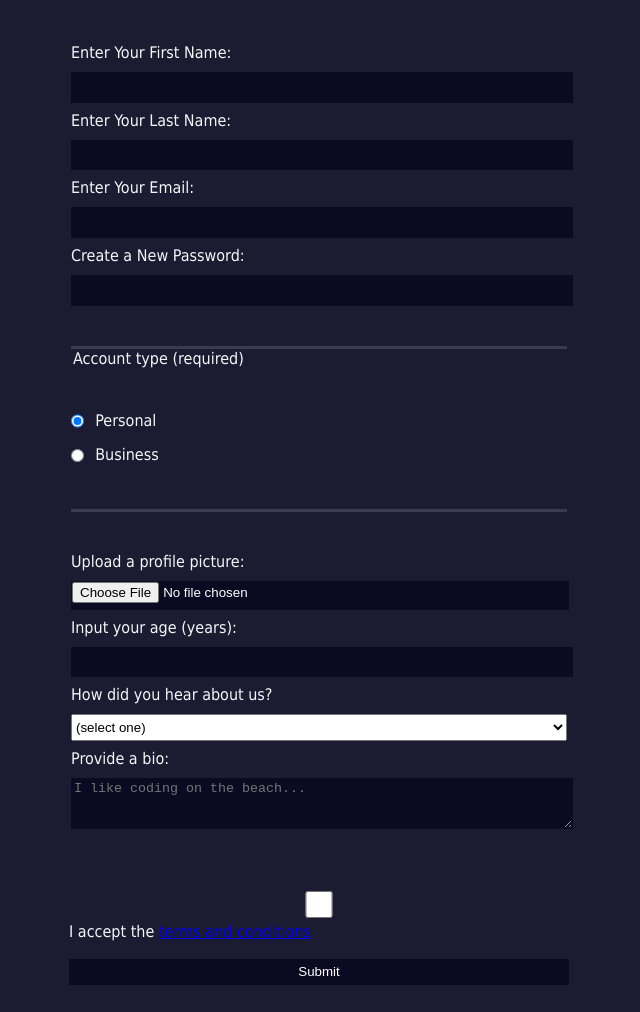
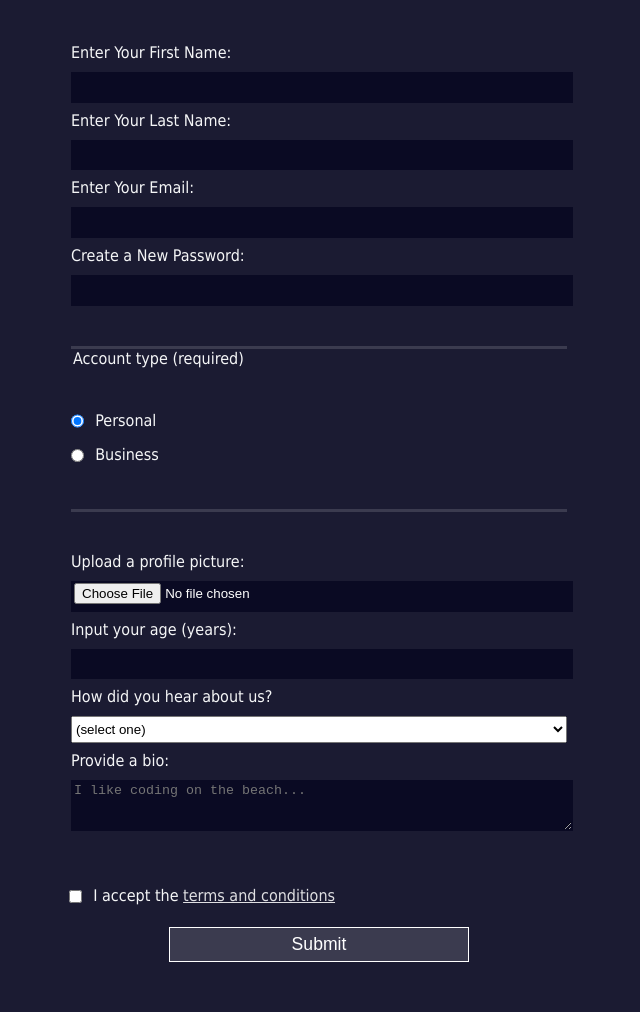
Before and after one commit to TatjanaOcedova/Registration-Form, a plain HTML site: page index.html in a window 1280 px wide. Shown: the part 134-1146 px from the top of the page, without its empty margins (321-961 px from the left). Before the commit the page ends 1119 px from the top, so only its background shows below. Drawn offline with Linux system fonts and the light colour scheme.

Commit message:
Add css and some update html

```diff
--- a/index.html
+++ b/index.html
@@ -38,7 +38,7 @@
           </label>
         </fieldset>
         <label for="terms-and-conditions">
-          <input id="terms-and-conditions" type="checkbox" required name="terms-and-conditions" /> I accept the <a href="https://www.freecodecamp.org/news/terms-of-service/">terms and conditions</a>
+          <input class="inline" id="terms-and-conditions" type="checkbox" required name="terms-and-conditions" /> I accept the <a href="https://www.freecodecamp.org/news/terms-of-service/">terms and conditions</a>
         </label>
         <input type="submit" value="Submit" />
 
--- a/style.css
+++ b/style.css
@@ -17,6 +17,7 @@ form {
   max-width: 500px;
   min-width: 300px;
   width: 60vw;
+  padding-bottom: 2em;
 }
 fieldset {
   border: none;
@@ -48,3 +49,20 @@ textarea {
   border: 1px solid #0a0a23;
   color: #ffffff;
 }
+input[type="submit"] {
+  display: block;
+  width: 60%;
+  height: 2em;
+  font-size: 1.1rem;
+  min-width: 300px;
+  margin: 1em auto;
+  background-color: #3b3b4f;
+  border-color: white;
+}
+
+input[type="file"] {
+  padding: 1px 2px;
+}
+a {
+  color: #dfdfe2;
+}
```
